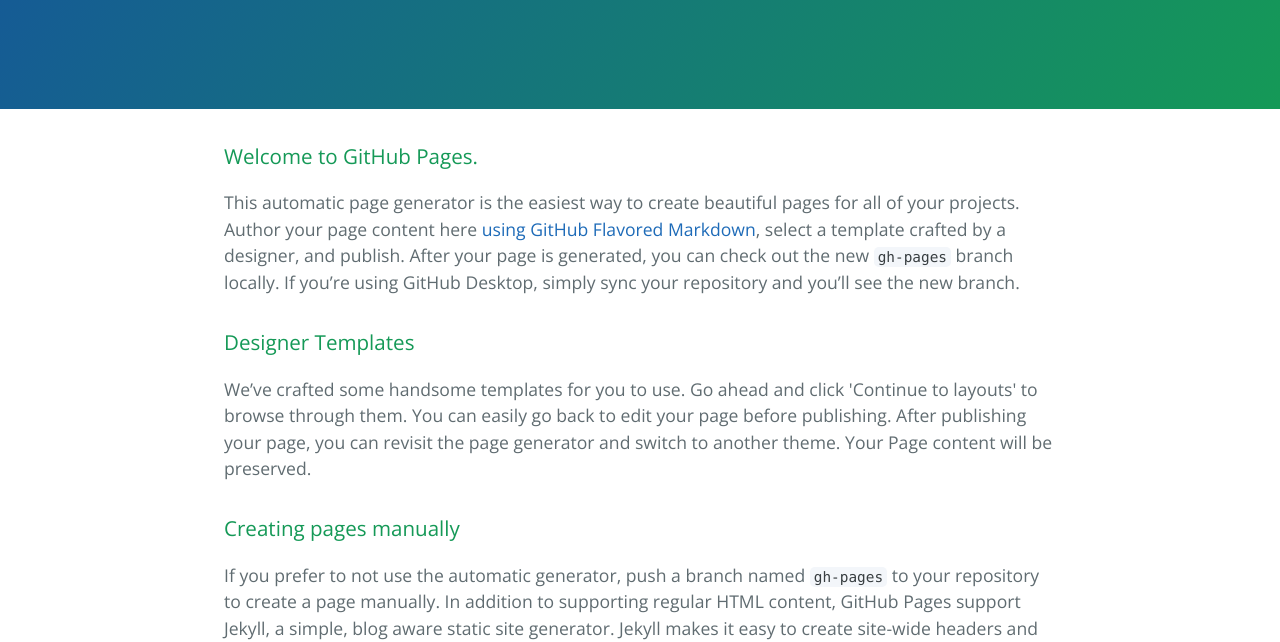
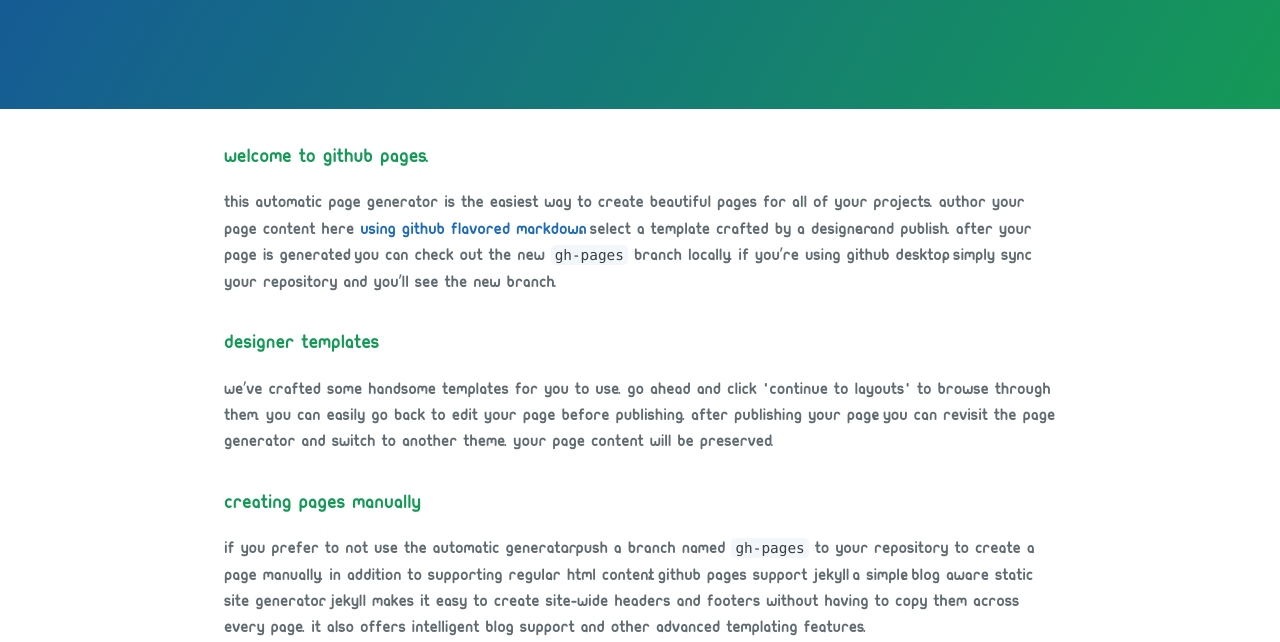
Before and after one commit to Gad/gad.github.io, a plain HTML site: page index.html in a window 1280 px wide. Shown: the part 161-803 px from the top of the page. Drawn offline with nearby package versions, Linux system fonts and the light colour scheme.

Commit message:
Update stylesheet.css

```diff
--- a/stylesheets/stylesheet.css
+++ b/stylesheets/stylesheet.css
@@ -4,7 +4,7 @@
 body {
   padding: 0;
   margin: 0;
-  font-family: "Open Sans", "Helvetica Neue", Helvetica, Arial, sans-serif;
+  font-family: "Ubuntu-title", "Open Sans", "Helvetica Neue", Helvetica, Arial, sans-serif;
   font-size: 16px;
   line-height: 1.5;
   color: #606c71; }
```
